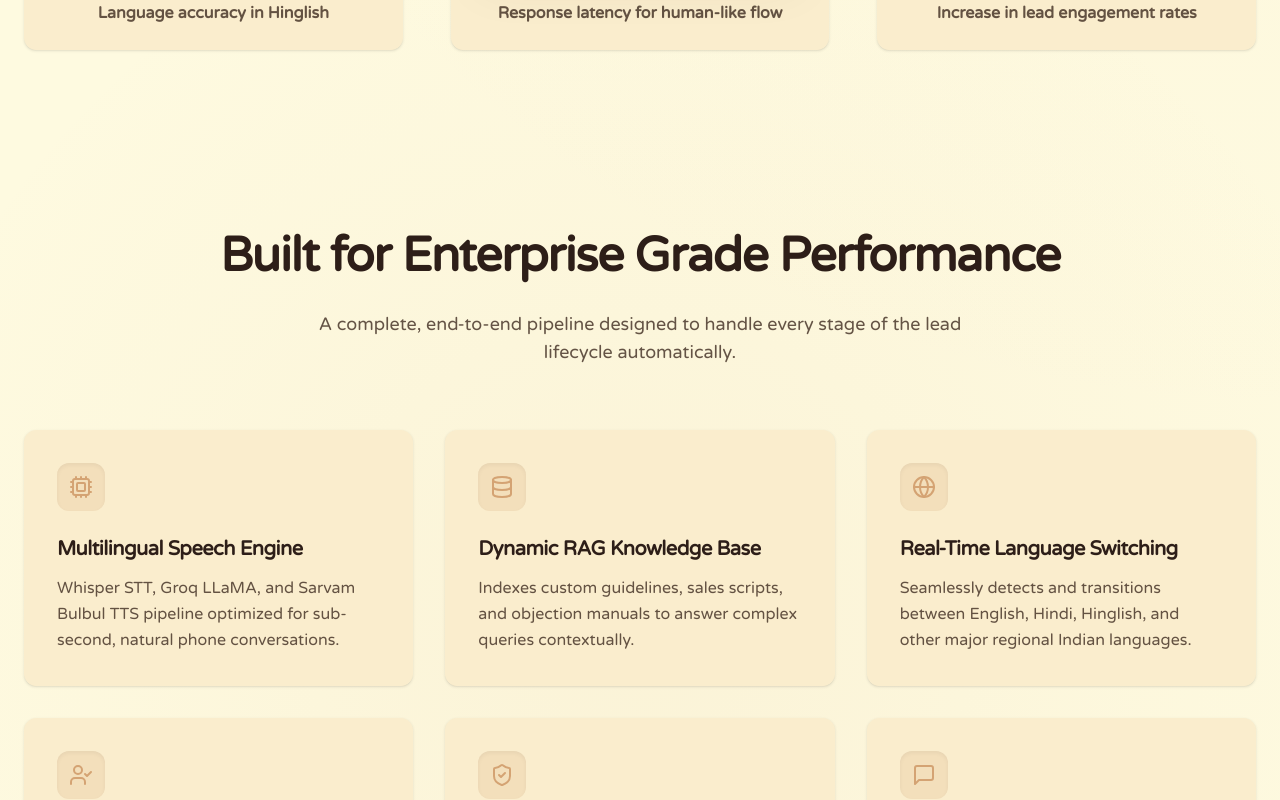
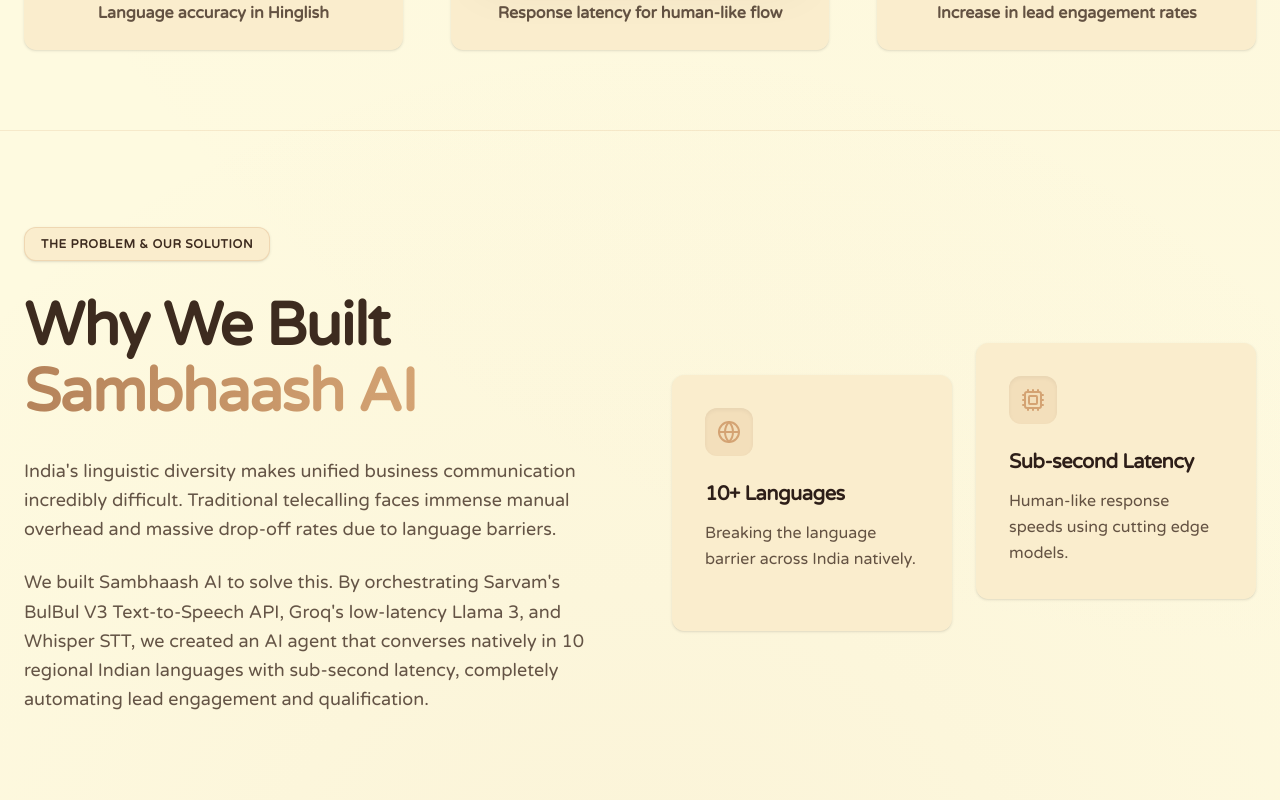
Before and after one commit to Rahul-8283/Sambhaash_AI, a React (Vite) app in the folder Frontend/: page / in a window 1280 px wide. Shown: the part 800-1600 px from the top of the page. Built offline with nearby package versions, Linux system fonts and the light colour scheme; no server answers; the HTML template or start-up script is replaced by a standard one; a web font is replaced by a local one.

Commit message:
feat: implement about project component in landing page...

```diff
--- a/Frontend/src/pages/LandingPage.tsx
+++ b/Frontend/src/pages/LandingPage.tsx
@@ -174,7 +174,7 @@ export const LandingPage: React.FC = () => {
           {...fadeIn}
           transition={{ delay: 0.2 }}
         >
-          Automate your outbound phone calls and WhatsApp follow-ups with a smart multilingual AI that answers questions, handles objections, and routes hot prospects directly to your team.
+          A premium multilingual voice AI platform that automates outbound phone calls and WhatsApp follow-ups to overcome India's language barrier in lead generation.
         </motion.p>
 
         <motion.div
@@ -219,6 +219,58 @@ export const LandingPage: React.FC = () => {
             <div className="text-5xl font-black text-[#d4a373] font-display">10x</div>
             <p className="text-[#3d2b1f]/80 font-bold">Increase in lead engagement rates</p>
           </div>
+        </div>
+      </section>
+
+      {/* Problem & Solution Section */}
+      <section className="relative z-10 py-24 px-6 max-w-7xl mx-auto border-t border-[#d4a373]/20">
+        <div className="grid md:grid-cols-2 gap-16 items-center">
+          <motion.div
+            initial={{ opacity: 0, x: -30 }}
+            whileInView={{ opacity: 1, x: 0 }}
+            viewport={{ once: true }}
+            className="space-y-8"
+          >
+            <div className="inline-flex items-center gap-2 px-4 py-2 rounded-xl bg-[#faedcd] border border-[#d4a373]/30 text-[#a87440] shadow-sm relative z-10">
+              <span className="text-xs font-bold uppercase tracking-wider">The Problem & Our Solution</span>
+            </div>
+            <h2 className="text-4xl md:text-6xl font-black text-[#3d2b1f] font-display leading-[1.1] relative z-10">
+              Why We Built <br/>
+              <span className="bg-gradient-to-r from-[#b5835a] to-[#d4a373] bg-clip-text text-transparent">Sambhaash AI</span>
+            </h2>
+            <div className="space-y-6 relative z-10">
+              <p className="text-lg text-[#3d2b1f]/80 leading-relaxed font-sans">
+                India's linguistic diversity makes unified business communication incredibly difficult. Traditional telecalling faces immense manual overhead and massive drop-off rates due to language barriers.
+              </p>
+              <p className="text-lg text-[#3d2b1f]/80 leading-relaxed font-sans">
+                We built Sambhaash AI to solve this. By orchestrating Sarvam's BulBul V3 Text-to-Speech API, Groq's low-latency Llama 3, and Whisper STT, we created an AI agent that converses natively in 10 regional Indian languages with sub-second latency, completely automating lead engagement and qualification.
+              </p>
+            </div>
+          </motion.div>
+
+          <motion.div
+            initial={{ opacity: 0, x: 30 }}
+            whileInView={{ opacity: 1, x: 0 }}
+            viewport={{ once: true }}
+            className="grid grid-cols-2 gap-6 relative z-10"
+          >
+            <div className="p-8 rounded-xl bg-[#faedcd] border border-[#faedcd] hover:border-[#d4a373]/50 hover:scale-[1.03] transition-all duration-300 group shadow-sm flex flex-col relative z-10 translate-y-8">
+               <div className="absolute inset-0 bg-[#fefae0]/40 rounded-xl opacity-0 group-hover:opacity-100 transition-opacity duration-300 pointer-events-none z-0" />
+               <div className="w-12 h-12 rounded-xl bg-[#d4a373]/20 flex items-center justify-center text-[#d4a373] mb-6 group-hover:scale-110 transition-all duration-300 shadow-inner shrink-0 relative z-10">
+                 <Globe size={24} />
+               </div>
+               <h3 className="text-xl font-bold mb-3 text-[#2d1e18] font-display relative z-10">10+ Languages</h3>
+               <p className="text-[#3d2b1f]/80 leading-relaxed font-medium relative z-10">Breaking the language barrier across India natively.</p>
+            </div>
+            <div className="p-8 rounded-xl bg-[#faedcd] border border-[#faedcd] hover:border-[#d4a373]/50 hover:scale-[1.03] transition-all duration-300 group shadow-sm flex flex-col relative z-10">
+               <div className="absolute inset-0 bg-[#fefae0]/40 rounded-xl opacity-0 group-hover:opacity-100 transition-opacity duration-300 pointer-events-none z-0" />
+               <div className="w-12 h-12 rounded-xl bg-[#d4a373]/20 flex items-center justify-center text-[#d4a373] mb-6 group-hover:scale-110 transition-all duration-300 shadow-inner shrink-0 relative z-10">
+                 <Cpu size={24} />
+               </div>
+               <h3 className="text-xl font-bold mb-3 text-[#2d1e18] font-display relative z-10">Sub-second Latency</h3>
+               <p className="text-[#3d2b1f]/80 leading-relaxed font-medium relative z-10">Human-like response speeds using cutting edge models.</p>
+            </div>
+          </motion.div>
         </div>
       </section>
 
```
Also changed, not shown: 1 other file (tests, documents, lock files or other folders).
